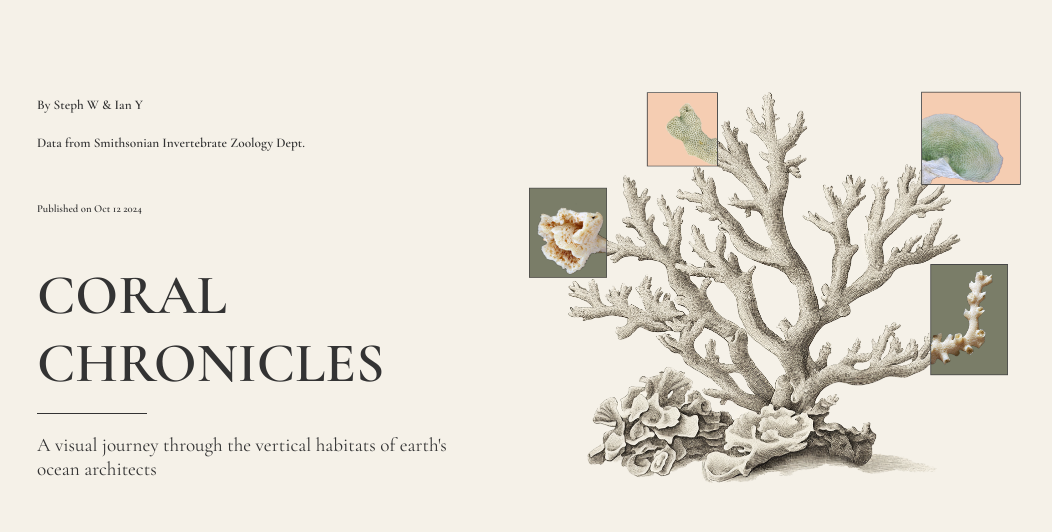
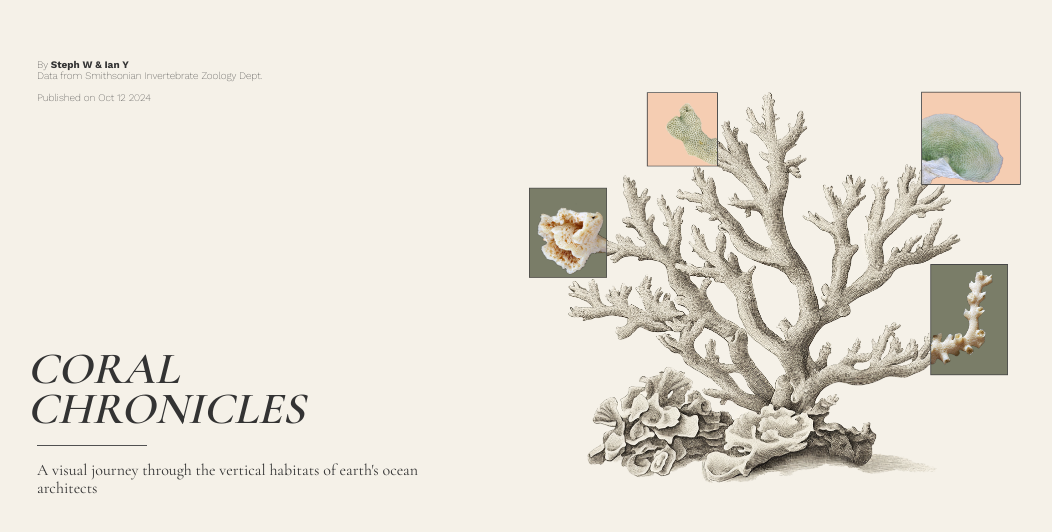
Before and after one commit to ianyyu/corals, a plain HTML site: page index.html in a window 1280 px wide. Shown: the part 132-664 px from the top of the page, without its empty margins (111-1163 px from the left). Drawn offline with nearby package versions, Linux system fonts and the light colour scheme.

Commit message:
fixing the styling for Hero section

```diff
--- a/index.html
+++ b/index.html
@@ -5,6 +5,7 @@
     <meta charset="utf-8" />
     <meta http-equiv="X-UA-Compatible" content="IE=edge" />
     <title>Coral Chronicles</title>
+
     <meta name="description" content="Coral Chronicles" />
     <meta name="viewport" content="width=device-width, initial-scale=1" />
 	<link href="https://fonts.googleapis.com/css2?family=Cormorant+Garamond:wght@300;400;600&display=swap" rel="stylesheet">
@@ -19,18 +20,23 @@
 		<!-- Section 1: Intro Scroll -->
 		<section id="intro-scroll" class="scroll-section">
 		  <div class="intro-text">
-			<h5>By <b>Steph W & Ian Y</b></h5>
-			<h5>Data from Smithsonian Invertebrate Zoology Dept.</h5>
+			<div class="intro-sub">
+				<h5>By <b>Steph W & Ian Y</b></h5>
+				<h5 class="intro text">Data from Smithsonian Invertebrate Zoology Dept.</h5>
 
-			<h6></br></br>Published on Oct 12 2024</h6>
+				<h6></br>Published on Oct 12 2024</h6>
+			</div>
+
 			<h1>CORAL </br>CHRONICLES</h1>
 			<hr class="solid-line"> <!-- Solid line instead of dashed -->
-			<p>A visual journey through the vertical habitats of earth's </br> ocean architects</p>
+			<p>A visual journey through the vertical habitats of earth's ocean architects</p>
+
 		  </div>
 		  <div class="intro-image">
 			<img src="./images/hero.png" alt="Coral Illustration"> <!-- Replace with the actual image -->
 		  </div>
 		</section>
+
 
 		<section id="scroll-1" class="scroll">
 			<div class="fixed-viewport">
@@ -72,44 +78,6 @@
 		</section>
 
 
-		<!-- <section id="scroll-3" class="scroll">
-			<div class="fixed-viewport">
-				<div class="carousel-container">
-					<div class="carousel-track">
-						<div class="carousel-slide">
-							<img src="images/carousel1.png" alt="Carousel Image 1">
-							<div class="slide-text">
-								<h3>Acropora Retusa</h3>
-								<h4>An endangered coral in the epipelagic zone.</h4>
-								<p>This zone is dominated by stony corals, also known as scleractinian corals.</p>
-								<p>They are one of the largest and most important genera of reef-building corals, particularly in the Indo-Pacific and Caribbean regions.</p>
-								<p>Acropora retusa is under threat due to climate change (including ocean warming and ocean acidification), diseases, habitat degradation, land-based sources of pollution, small population size, unsustainable fishing.</p>
-							</div>
-						</div>
-						<div class="carousel-slide">
-							<img src="images/carousel2.png" alt="Carousel Image 2">
-							<div class="slide-text">
-								<h3>Orbicella Annularis</h3>
-								<h4>An endangered coral in the mesopelagic zone.</h4>
-								<p>Black corals and gorgonians, belonging to the orders Antipatharia and Alcyonacea respectively, dominate this zone.</p>
-								<p>Black corals, whose Greek name "antipathes" means "against diseases," have long been valued for their medicinal properties. Their extracts have been used to treat various ailments, including bacterial infections, fever, inflammation, ulcers, and lung conditions.</p>
-								<p>Orbicella annularis is under threat due to climate change (including ocean warming and ocean acidification), diseases, habitat degradation, and land-based sources of pollution.</p>
-															</div>
-						</div>
-						<div class="carousel-slide">
-							<img src="images/carousel3.png" alt="Carousel Image 3">
-							<div class="slide-text">
-								<h3>Isidella Elongata</h3>
-								<h4>An endangered coral in the bathypelagic zone.</h4>
-								<p>Isidella elongata, a soft coral in the order Scleralcyonacea, plays a key role in deep-sea ecosystems by forming colonies that enhance habitat complexity and support species like epibionts, cephalopods, and sharks. These habitats increase local biomass, attracting invertebrates and commercially important species such as red shrimp and Norway lobster.</p>
-								<p>However, deep-sea fishing, especially bottom trawling, has severely reduced its populations. Once abundant in the Mediterranean, it is now scarce due to fishing and sediment displacement. Its slow growth, long lifespan (~400 years), and limited dispersal make recovery from damage very difficult.</p>
-							</div>
-						</div>
-					</div>
-				</div>
-			</div>
-			<div class="scroll-space"></div>
-		</section> -->
 
 		<section id="scroll-3" class="scroll">
 			<div class="fixed-viewport">
--- a/styles.css
+++ b/styles.css
@@ -1,17 +1,15 @@
 
-        .container {
-            width: 80%;
-            margin: 0 auto;
-            padding: 20px 0;
-        }
+	h5, h6 {
+		font-family: 'Work Sans', sans-serif;
+		font-weight: 200;
+		font-size: 10px;
+		margin: 0%;
+	}
 
-        .solid-line {
-            border: none; /* Remove default border */
-            width: 110px;
-            height: 1px; /* Set the height of the line */
-            background-color: #333; /* Set the color of the line */
-            margin: 1rem 0; /* Add some margin for spacing */
-        }
+
+
+
+
 
 	  /* Container to Hold Sections */
 	  .container {
@@ -23,9 +21,9 @@
 	  .solid-line {
 		border: none; /* Remove default border */
 		width: 110px;
-		height: 1px; /* Set the height of the line */
-		background-color: #333; /* Set the color of the line */
-		margin: 1rem 0; /* Add some margin for spacing */
+		height: 0.7px; /* Set the height of the line */
+		background-color: #515151; /* Set the color of the line */
+		margin: 0.8rem 0; /* Add some margin for spacing */
 	}
 
 	.scroll {
@@ -207,13 +205,22 @@
   }
 
   #intro-scroll .intro-text h1 {
-	font-size: 3.5rem;
+	font-size: 2.8rem;
 	margin-bottom: 1rem;
+	font-style: italic;
+	line-height: 90%;
+	margin-left: -10px;
   }
 
   #intro-scroll .intro-text p {
-	font-size: 1.2rem;
+	font-size: 16px;
 	margin-bottom: 10px;
+	line-height: 110%;
+	max-width: 80%;
+  }
+
+  #intro-scroll .intro-sub{
+	margin-bottom: 50%;
   }
 
   #intro-scroll .intro-image {
```
